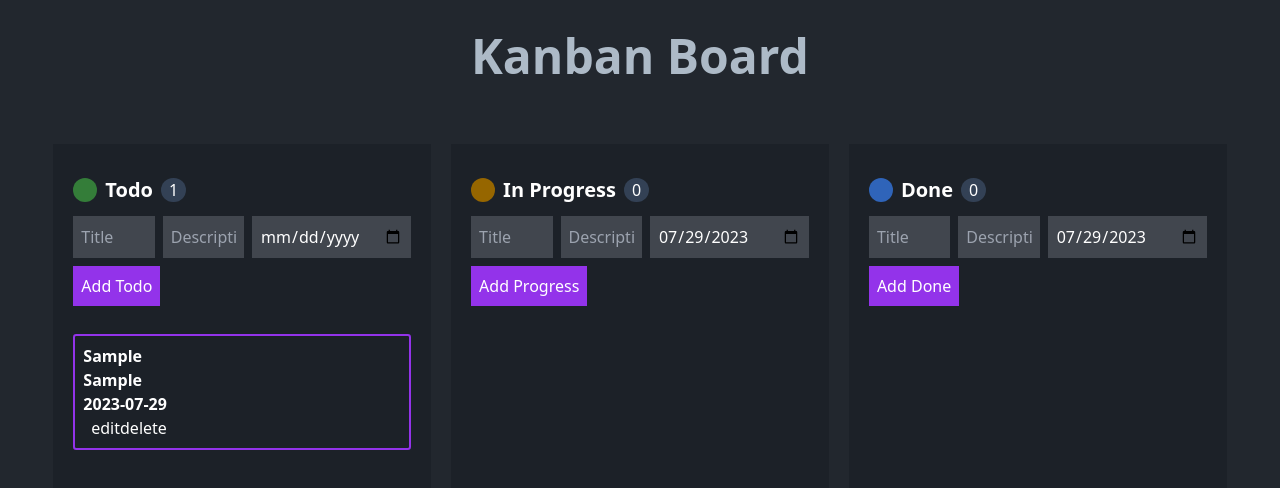
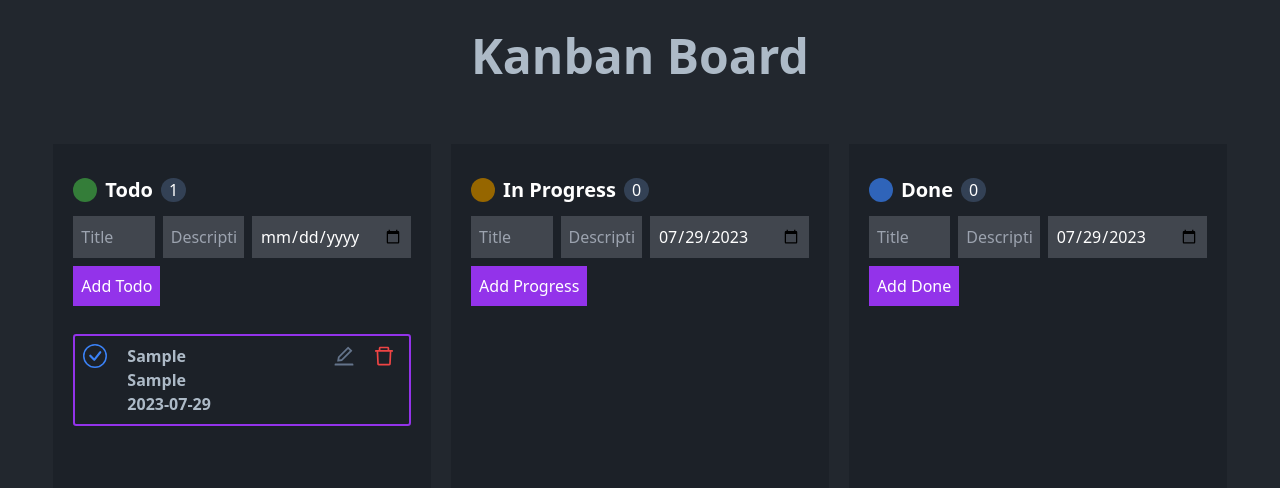
Before and after one commit to JakariaJishan/kanban-react, a React (Create React App) app: page / in a window 1280 px wide. Both pictures are taken after typing "Sample", "Sample" into the empty fields and a click on the button "Add Todo". Shown: the top 488 px of the page. Built offline with nearby package versions, Linux system fonts and the light colour scheme.

Commit message:
Design task items

```diff
--- a/src/App.css
+++ b/src/App.css
@@ -30,8 +30,6 @@
 }
 
 .characters li {
-  display: flex;
-  align-items: center;
   border: solid 2px #9333EA;
   border-radius: .2em;
   padding: .5em .8em .5em .5em;
--- a/src/components/drag&drop/DropComplete.js
+++ b/src/components/drag&drop/DropComplete.js
@@ -1,5 +1,7 @@
 import React, { useState } from "react";
 import { Draggable, Droppable } from "react-beautiful-dnd";
+import { AiOutlineDelete, AiOutlineEdit } from "react-icons/ai";
+import { BsCheckCircle } from "react-icons/bs";
 import { useDispatch } from "react-redux";
 import { deleteComplete, editComplete } from "../../redux/features/todoSlice";
 import Complete from "../complete/Complete";
@@ -37,12 +39,12 @@ const DropComplete = ({ completeItems }) => {
   };
 
   return (
-    <div className="bg-[#1C2128] p-5 overflow-y-auto relative">
+    <div className="bg-[#1C2128] p-5  relative">
       <Complete/>
       <Droppable droppableId="complete" type="TASK">
         {(provided) => (
           <ul
-            className="characters h-96"
+            className="characters h-96 overflow-y-auto"
             {...provided.droppableProps}
             ref={provided.innerRef}
           >
@@ -57,43 +59,62 @@ const DropComplete = ({ completeItems }) => {
                       {...provided.dragHandleProps}
                     >
                       {isEditing ? (
-                        <form>
+                        <form onSubmit={handleSaveItem}>
+                        <div className="flex gap-2">
                           <input
                             type="text"
+                            className="bg-[#41464e] w-full p-2 outline-purple-500 outline-offset-2 outline-4"
                             required
-                            autoFocus
+                            placeholder="Title"
+                            value={titlex}
+                            onChange={(e) => setTitle(e.target.value)}
+                          />
+                          <input
+                            type="text"
+                            className="bg-[#41464e] w-full p-2 outline-purple-500 outline-offset-2 outline-4"
+                            placeholder="Description"
+                            required
                             value={descriptionx}
                             onChange={(e) => setDescription(e.target.value)}
                           />
                           <input
                             type="date"
+                            className=" bg-[#41464e] w-full p-2 outline-purple-500 outline-offset-2 outline-4"
                             required
                             value={datex}
                             onChange={(e) => setDate(e.target.value)}
                           />
-                          <input
-                            type="text"
-                            required
-                            value={titlex}
-                            onChange={(e) => setTitle(e.target.value)}
-                          />
-                          <button onClick={handleSaveItem}>save</button>
-                        </form>
+                        </div>
+                        <button
+                          className="bg-[#347D39] p-2 my-2"
+                        >
+                          Save
+                        </button>
+                      </form>
                       ) : (
-                        <div>
-                          <p>{title}</p>
-                          <p>{description}</p>
-                          <p>{date}</p>
-                          <div className="float-right">
-                            <button onClick={() => handleEditItem(id)}>
-                              edit
+                        <div className="flex justify-between gap-5 items-start">
+                          <div className=" flex gap-5">
+                            <BsCheckCircle className="text-blue-500 text-2xl font-bold" />
+                            <div className="text-[#ADBAC7]">
+                              <p className="break-words">{title}</p>
+                              <p className="break-words">{description}</p>
+                              <p>{date}</p>
+                            </div>
+                          </div>
+                          <div className="flex gap-4 items-center">
+                            <button
+                              onClick={() => handleEditItem(id)}
+                              className="text-slate-500 text-2xl"
+                            >
+                              <AiOutlineEdit />
                             </button>
                             <button
                               onClick={() => {
                                 handleDeleteTodo(id);
                               }}
+                              className="text-2xl text-red-500"
                             >
-                              delete
+                              <AiOutlineDelete />
                             </button>
                           </div>
                         </div>
--- a/src/components/drag&drop/DropInProgress.js
+++ b/src/components/drag&drop/DropInProgress.js
@@ -1,5 +1,7 @@
 import React, { useState } from "react";
 import { Draggable, Droppable } from "react-beautiful-dnd";
+import { AiOutlineDelete, AiOutlineEdit } from "react-icons/ai";
+import { BsCheckCircle } from "react-icons/bs";
 import { useDispatch } from "react-redux";
 import { deleteInProgress, editInProgress } from "../../redux/features/todoSlice";
 import Task from "../task/Task";
@@ -37,13 +39,13 @@ const DropInProgress = ({ inProgressItems }) => {
   };
 
   return (
-    <div className="bg-[#1C2128] p-5  overflow-y-auto relative">
+    <div className="bg-[#1C2128] p-5  relative">
             <Task />
 
       <Droppable droppableId="in-progress" type="TASK">
         {(provided) => (
           <ul
-            className="characters h-96"
+            className="characters h-96 overflow-y-auto "
             {...provided.droppableProps}
             ref={provided.innerRef}
           >
@@ -58,43 +60,62 @@ const DropInProgress = ({ inProgressItems }) => {
                       {...provided.dragHandleProps}
                     >
                       {isEditing ? (
-                        <form>
+                        <form onSubmit={handleSaveItem}>
+                        <div className="flex gap-2">
                           <input
                             type="text"
+                            className="bg-[#41464e] w-full p-2 outline-purple-500 outline-offset-2 outline-4"
                             required
-                            autoFocus
+                            placeholder="Title"
+                            value={titlex}
+                            onChange={(e) => setTitle(e.target.value)}
+                          />
+                          <input
+                            type="text"
+                            className="bg-[#41464e] w-full p-2 outline-purple-500 outline-offset-2 outline-4"
+                            placeholder="Description"
+                            required
                             value={descriptionx}
                             onChange={(e) => setDescription(e.target.value)}
                           />
                           <input
                             type="date"
+                            className=" bg-[#41464e] w-full p-2 outline-purple-500 outline-offset-2 outline-4"
                             required
                             value={datex}
                             onChange={(e) => setDate(e.target.value)}
                           />
-                          <input
-                            type="text"
-                            required
-                            value={titlex}
-                            onChange={(e) => setTitle(e.target.value)}
-                          />
-                          <button onClick={handleSaveItem}>save</button>
-                        </form>
+                        </div>
+                        <button
+                          className="bg-[#347D39] p-2 my-2"
+                        >
+                          Save
+                        </button>
+                      </form>
                       ) : (
-                        <div>
-                          <p>{title}</p>
-                          <p>{description}</p>
-                          <p>{date}</p>
-                          <div className="float-right">
-                            <button onClick={() => handleEditItem(id)}>
-                              edit
+                        <div className="flex justify-between gap-5 items-start">
+                          <div className=" flex gap-5">
+                            <BsCheckCircle className="text-blue-500 text-2xl font-bold" />
+                            <div className="text-[#ADBAC7]">
+                              <p className="break-words">{title}</p>
+                              <p className="break-words">{description}</p>
+                              <p>{date}</p>
+                            </div>
+                          </div>
+                          <div className="flex gap-4 items-center">
+                            <button
+                              onClick={() => handleEditItem(id)}
+                              className="text-slate-500 text-2xl"
+                            >
+                              <AiOutlineEdit />
                             </button>
                             <button
                               onClick={() => {
                                 handleDeleteTodo(id);
                               }}
+                              className="text-2xl text-red-500"
                             >
-                              delete
+                              <AiOutlineDelete />
                             </button>
                           </div>
                         </div>
--- a/src/components/drag&drop/DropTodo.js
+++ b/src/components/drag&drop/DropTodo.js
@@ -1,5 +1,7 @@
 import React, { useState } from "react";
 import { Draggable, Droppable } from "react-beautiful-dnd";
+import { AiOutlineDelete, AiOutlineEdit } from "react-icons/ai";
+import { BsCheckCircle } from "react-icons/bs";
 import { useDispatch } from "react-redux";
 import { deleteTodo, editTodo } from "../../redux/features/todoSlice";
 import Todo from "../todo/Todo";
@@ -37,13 +39,12 @@ const DropTodo = ({ todoItems }) => {
   };
 
   return (
-    <div className="bg-[#1C2128] p-5  overflow-y-auto relative">
-
+    <div className="bg-[#1C2128] p-5   relative">
       <Todo />
       <Droppable droppableId="todo" type="TASK">
         {(provided) => (
           <ul
-            className="characters h-96"
+            className="characters h-96 overflow-y-auto"
             {...provided.droppableProps}
             ref={provided.innerRef}
           >
@@ -58,43 +59,60 @@ const DropTodo = ({ todoItems }) => {
                       {...provided.dragHandleProps}
                     >
                       {isEditing ? (
-                        <form>
+                        <form onSubmit={handleSaveItem}>
+                          <div className="flex gap-2">
                             <input
                               type="text"
+                              className="bg-[#41464e] w-full p-2 outline-purple-500 outline-offset-2 outline-4"
                               required
-                            autoFocus
+                              placeholder="Title"
+                              value={titlex}
+                              onChange={(e) => setTitle(e.target.value)}
+                            />
+                            <input
+                              type="text"
+                              className="bg-[#41464e] w-full p-2 outline-purple-500 outline-offset-2 outline-4"
+                              placeholder="Description"
+                              required
                               value={descriptionx}
                               onChange={(e) => setDescription(e.target.value)}
                             />
                             <input
                               type="date"
+                              className=" bg-[#41464e] w-full p-2 outline-purple-500 outline-offset-2 outline-4"
                               required
                               value={datex}
                               onChange={(e) => setDate(e.target.value)}
                             />
-                          <input
-                            type="text"
-                            required
-                            value={titlex}
-                            onChange={(e) => setTitle(e.target.value)}
-                          />
-                          <button onClick={handleSaveItem}>save</button>
+                          </div>
+                          <button className="bg-[#347D39] p-2 my-2">
+                            Save
+                          </button>
                         </form>
                       ) : (
-                        <div>
-                          <p>{title}</p>
-                          <p>{description}</p>
+                        <div className="flex justify-between gap-5 items-start">
+                          <div className=" flex gap-5">
+                            <BsCheckCircle className="text-blue-500 text-2xl font-bold" />
+                            <div className="text-[#ADBAC7]">
+                              <p className="break-words">{title}</p>
+                              <p className="break-words">{description}</p>
                               <p>{date}</p>
-                          <div className="float-right">
-                            <button onClick={() => handleEditItem(id)}>
-                              edit
+                            </div>
+                          </div>
+                          <div className="flex gap-4 items-center">
+                            <button
+                              onClick={() => handleEditItem(id)}
+                              className="text-slate-500 text-2xl"
+                            >
+                              <AiOutlineEdit />
                             </button>
                             <button
                               onClick={() => {
                                 handleDeleteTodo(id);
                               }}
+                              className="text-2xl text-red-500"
                             >
-                              delete
+                              <AiOutlineDelete />
                             </button>
                           </div>
                         </div>
```
Also changed, not shown: 1 other file (tests, documents, lock files or other folders). Lines whose indentation alone changed are shown as unchanged.
